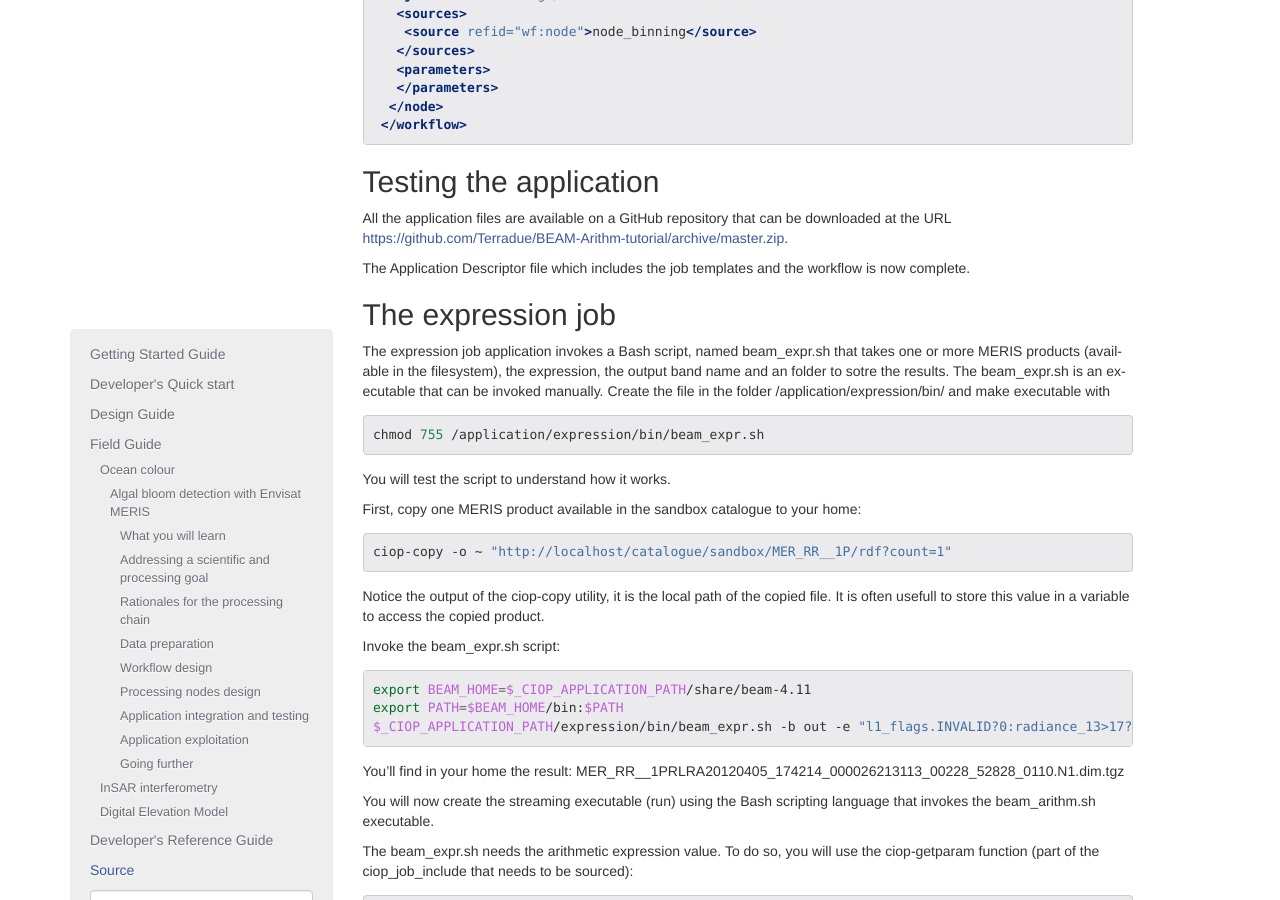
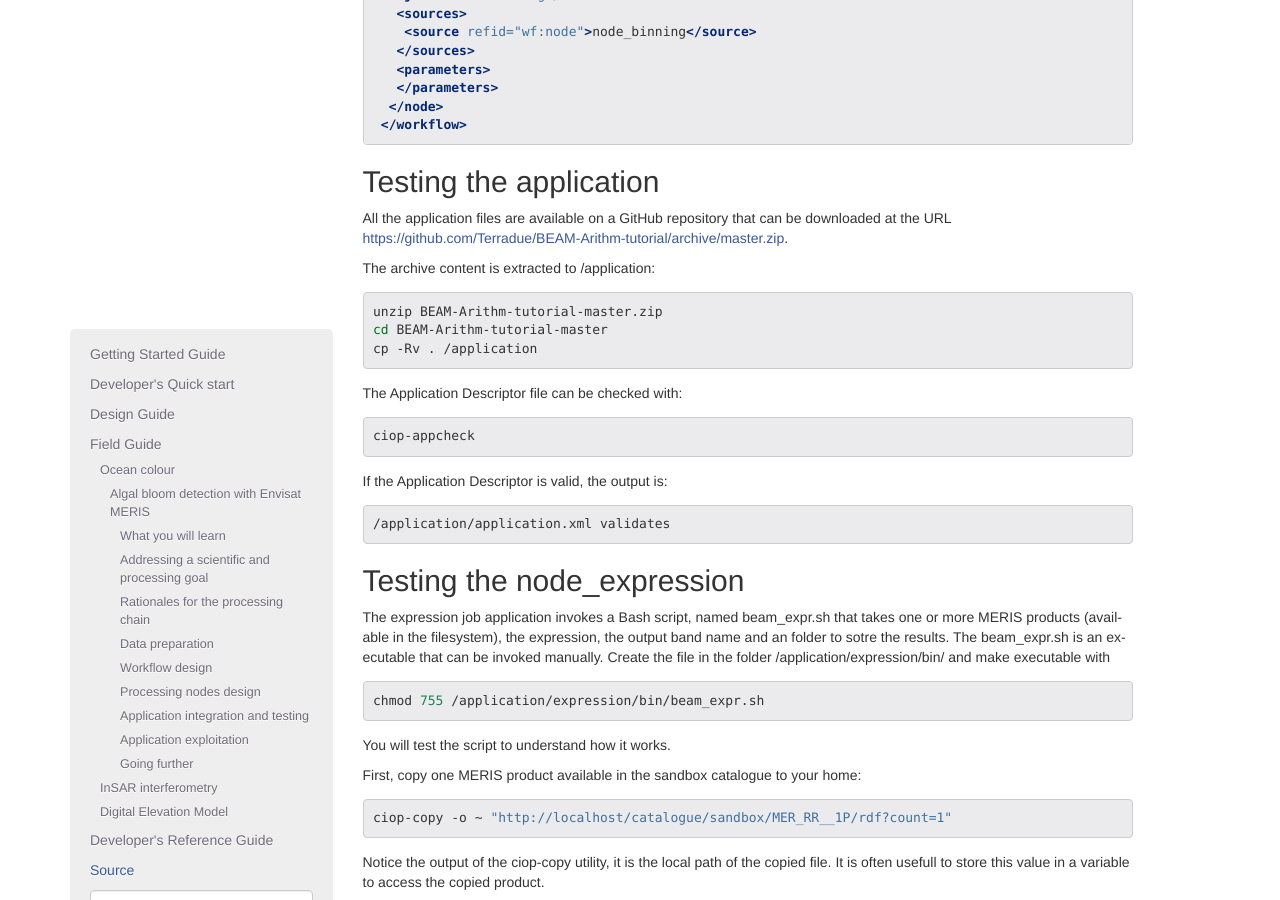
Before and after one commit to Terradue/doc-developer-sandbox, a Sphinx documentation site: the page built from source/field/ocean_color/lib_beam/testing.rst, in a window 1280 px wide and 900 px high, scrolled down 2820 px. Built offline with Sphinx 7.4.7, drawn with Linux system fonts in a browser that asks for light colours; pages that are not in the unit, such as notebooks, are missing from menus.

Commit message:
Update testing.rst

```diff
--- a/source/field/ocean_color/lib_beam/testing.rst
+++ b/source/field/ocean_color/lib_beam/testing.rst
@@ -96,10 +96,30 @@ Testing the application
 
 All the application files are available on a GitHub repository that can be downloaded at the URL `<https://github.com/Terradue/BEAM-Arithm-tutorial/archive/master.zip>`_.
 
-The Application Descriptor file which includes the job templates and the workflow is now complete.
+The archive content is extracted to /application:
 
-The expression job
-------------------
+.. code-block:: bash
+
+  unzip BEAM-Arithm-tutorial-master.zip
+  cd BEAM-Arithm-tutorial-master
+  cp -Rv . /application
+
+The Application Descriptor file can be checked with:
+
+.. code-block:: bash
+
+  ciop-appcheck
+
+If the Application Descriptor is valid, the output is:
+
+.. code-block:: bash
+
+  /application/application.xml validates
+
+
+
+Testing the node_expression
+---------------------------
 
 The expression job application invokes a Bash script, named beam_expr.sh that takes one or more MERIS products (available in the filesystem), the expression, the output band name and an folder to sotre the results.
 The beam_expr.sh is an executable that can be invoked manually.
```
